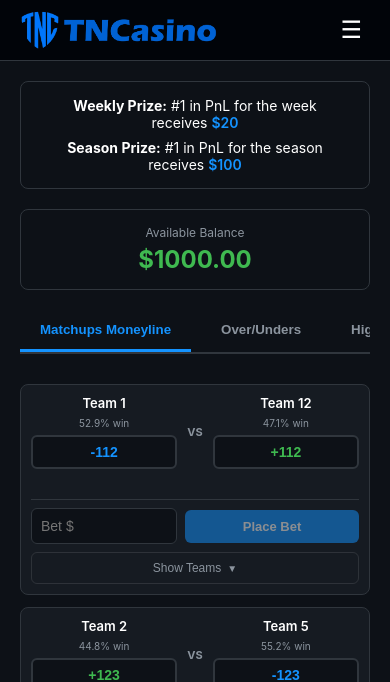
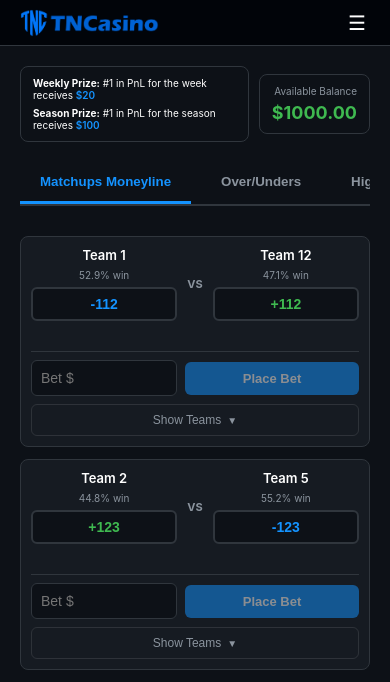
Before and after one commit to sfaizi24/TNC-Model-2025, a Flask app: page /betting in a window 390 px wide. Shown: the top 682 px of the page. Run offline with Flask 3, Linux system fonts and the light colour scheme; the visitor is signed in with stand-in values (Sample User, id 1); data comes from the database, SQL or seed files in the repository; data that the repository does not hold is empty; parts of the project's set-up code (start-up, migrations or seed data) failed here and were passed over.

Commit message:
Adjust website layout and styling for smaller mobile screens
Updates `base.html` and `betting.html` to improve mobile responsiveness, including reducing top bar height, adjusting font sizes, and reordering elements for better layout on small screens.

Replit-Commit-Author: Agent
Replit-Commit-Session-Id: bc335726-4b80-45bb-a9fc-cc4970b60443
Replit-Commit-Checkpoint-Type: full_checkpoint
Replit-Commit-Event-Id: c9a206e1-e332-4237-998b-501dc68e997c
Replit-Commit-Screenshot-Url: https://storage.googleapis.com/screenshot-production-us-central1/98b42adf-597d-4025-87f2-5dcbd8f908a0/bc335726-4b80-45bb-a9fc-cc4970b60443/aBwLrUj

```diff
--- a/frontend/templates/base.html
+++ b/frontend/templates/base.html
@@ -125,6 +125,32 @@
             padding: 20px;
         }
 
+        @media (max-width: 767px) {
+            .nav-container {
+                height: 45px;
+            }
+
+            .logo img {
+                height: 28px;
+            }
+
+            .mobile-menu-btn {
+                font-size: 20px;
+                padding: 4px;
+            }
+
+            .mobile-nav {
+                top: 45px;
+                padding: 15px;
+                gap: 8px;
+            }
+
+            .mobile-nav .nav-link {
+                padding: 10px 12px;
+                font-size: 14px;
+            }
+        }
+
         @media (min-width: 768px) {
             .desktop-nav {
                 display: flex;
--- a/frontend/templates/betting.html
+++ b/frontend/templates/betting.html
@@ -527,12 +527,32 @@
 
     @media (max-width: 767px) {
         .page-header {
-            flex-direction: column;
-            align-items: stretch;
-        }
-
-        .prize-info, .balance-display {
-            text-align: center;
+            gap: 10px;
+        }
+
+        .prize-info {
+            padding: 10px 12px;
+        }
+
+        .prize-row {
+            font-size: 10px;
+            margin-bottom: 6px;
+        }
+
+        .prize-amount {
+            font-size: 10px;
+        }
+
+        .balance-display {
+            padding: 10px 12px;
+        }
+
+        .balance-label {
+            font-size: 10px;
+        }
+
+        .balance-amount {
+            font-size: 18px;
         }
 
         .hs-team-row {
```
Also changed, not shown: 1 other file.
